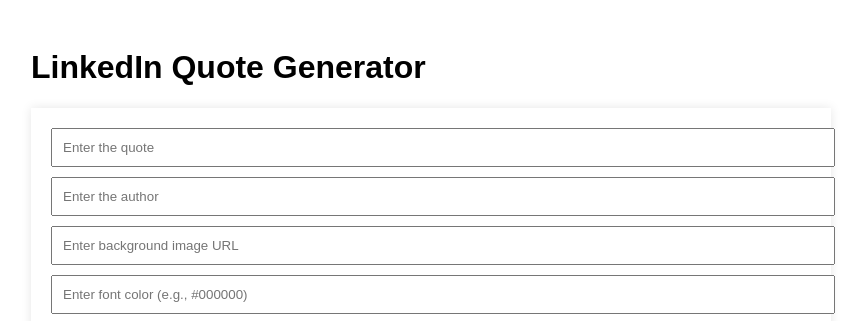
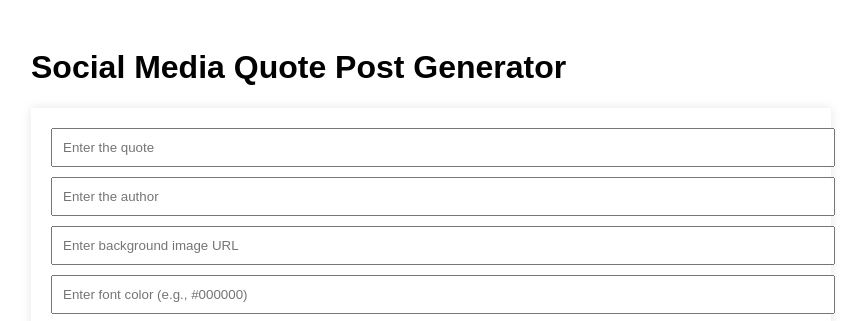
Before and after one commit to jahanvir/Image-download, a plain HTML site: page index.html in a window 1280 px wide. Shown: the top 321 px of the page, without its empty margins (209-1075 px from the left). Drawn offline with Linux system fonts and the light colour scheme.

Commit message:
change name of project

```diff
--- a/index.html
+++ b/index.html
@@ -59,7 +59,7 @@
 </head>
 <body>
     <div id="container">
-        <h1>LinkedIn Quote Generator</h1>
+        <h1>Social Media Quote Post Generator</h1>
         <div id="quote-container">
             <input type="text" id="quote-input" placeholder="Enter the quote">
             <input type="text" id="author-input" placeholder="Enter the author">
```
